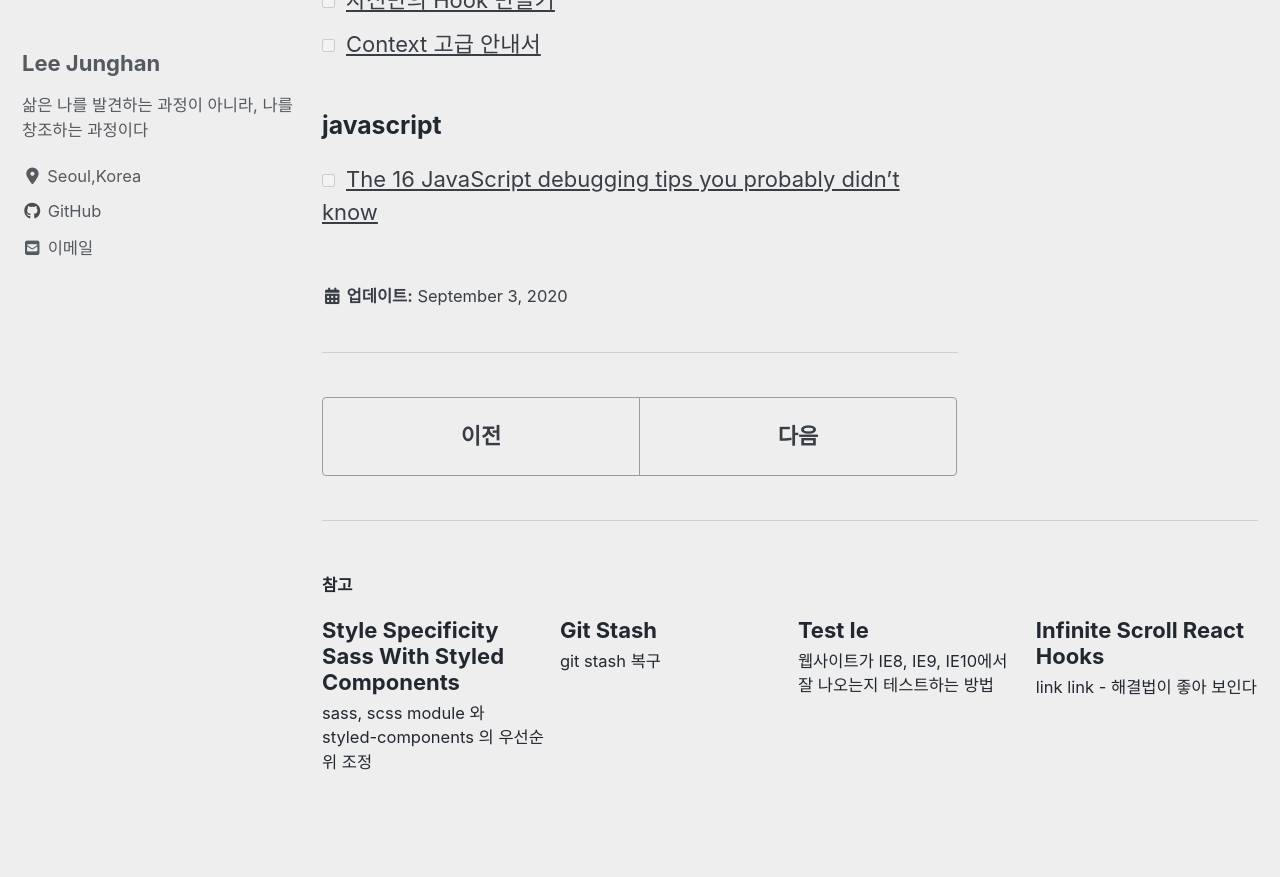
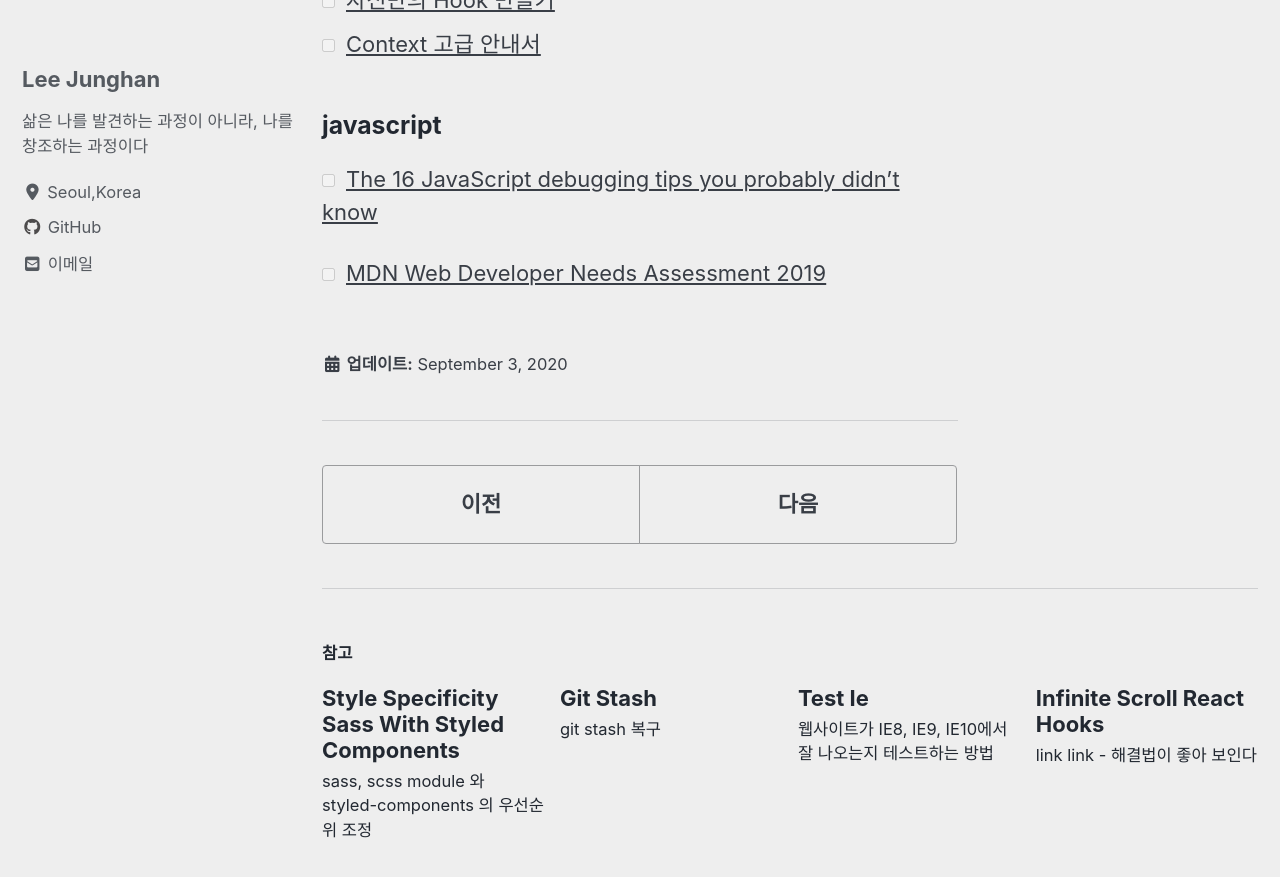
Before and after one commit to toyjhlee/toyjhlee.github.com, a Jekyll site: the page built from _posts/2020-09-03-should-read.md, in a window 1280 px wide and 900 px high, scrolled down 1688 px. Shown: the top 877 px of the window. Built offline with Jekyll 4.4.1, drawn with Linux system fonts in a browser that asks for light colours; cached includes are drawn as plain includes; nearby versions of some CDN libraries.

Commit message:
docs: update should-read

```diff
--- a/_posts/2020-09-03-should-read.md
+++ b/_posts/2020-09-03-should-read.md
@@ -47,3 +47,5 @@
 ### javascript
 
 - [ ] [The 16 JavaScript debugging tips you probably didn’t know](https://raygun.com/learn/javascript-debugging-tips?utm_medium=newsletter&utm_source=javascriptweekly&utm_campaign=cooperpress&utm_content=article)
+
+- [ ] [MDN Web Developer Needs Assessment 2019](https://mdn-web-dna.s3-us-west-2.amazonaws.com/MDN-Web-DNA-Report-2019.pdf)
```
